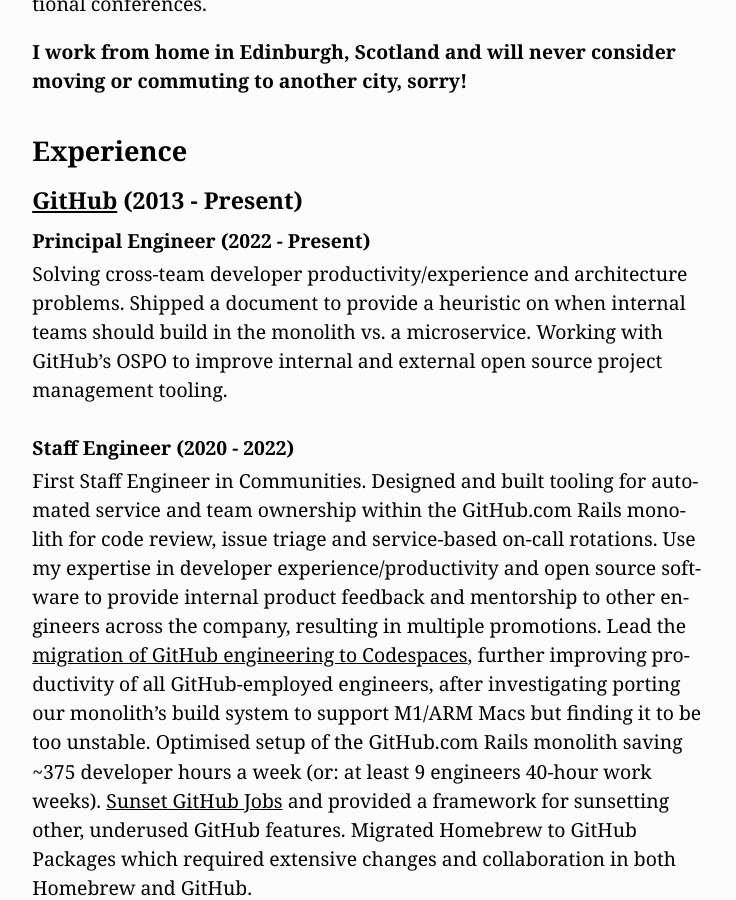
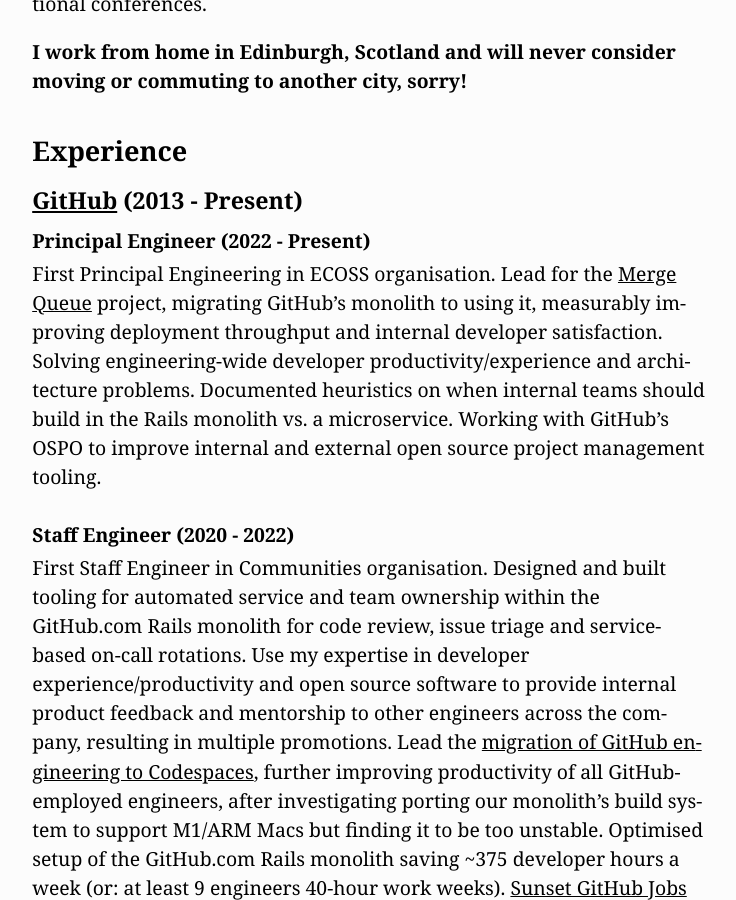
Before and after one commit to MikeMcQuaid/mikemcquaid.com, a Jekyll site: the page built from cv.md, in a window 1280 px wide and 900 px high, scrolled down 388 px. Shown: the whole window, without its empty margins (269-1005 px from the left). Built offline with Jekyll 4.4.1, drawn with Linux system fonts in a browser that asks for light colours.

Commit message:
cv/projects: various tweaks.

```diff
--- a/cv.md
+++ b/cv.md
@@ -17,11 +17,11 @@
 
 ##### Principal Engineer (2022 - Present)
 
-Solving cross-team developer productivity/experience and architecture problems. Shipped a document to provide a heuristic on when internal teams should build in the monolith vs. a microservice. Working with GitHub's OSPO to improve internal and external open source project management tooling.
+First Principal Engineering in ECOSS organisation. Lead for the [Merge Queue](https://docs.github.com/en/repositories/configuring-branches-and-merges-in-your-repository/configuring-pull-request-merges/managing-a-merge-queue) project, migrating GitHub's monolith to using it, measurably improving deployment throughput and internal developer satisfaction. Solving engineering-wide developer productivity/experience and architecture problems. Documented heuristics on when internal teams should build in the Rails monolith vs. a microservice. Working with GitHub's OSPO to improve internal and external open source project management tooling.
 
 ##### Staff Engineer (2020 - 2022)
 
-First Staff Engineer in Communities. Designed and built tooling for automated service and team ownership within the GitHub.com Rails monolith for code review, issue triage and service-based on-call rotations. Use my expertise in developer experience/productivity and open source software to provide internal product feedback and mentorship to other engineers across the company, resulting in multiple promotions. Lead the [migration of GitHub engineering to Codespaces](https://github.blog/2021-08-11-githubs-engineering-team-moved-codespaces/), further improving productivity of all GitHub-employed engineers, after investigating porting our monolith's build system to support M1/ARM Macs but finding it to be too unstable. Optimised setup of the GitHub.com Rails monolith saving ~375 developer hours a week (or: at least 9 engineers 40-hour work weeks). [Sunset GitHub Jobs](https://github.blog/changelog/2021-04-19-deprecation-notice-github-jobs-site/) and provided a framework for sunsetting other, underused GitHub features. Migrated Homebrew to GitHub Packages which required extensive changes and collaboration in both Homebrew and GitHub.
+First Staff Engineer in Communities organisation. Designed and built tooling for automated service and team ownership within the GitHub.com Rails monolith for code review, issue triage and service-based on-call rotations. Use my expertise in developer experience/productivity and open source software to provide internal product feedback and mentorship to other engineers across the company, resulting in multiple promotions. Lead the [migration of GitHub engineering to Codespaces](https://github.blog/2021-08-11-githubs-engineering-team-moved-codespaces/), further improving productivity of all GitHub-employed engineers, after investigating porting our monolith's build system to support M1/ARM Macs but finding it to be too unstable. Optimised setup of the GitHub.com Rails monolith saving ~375 developer hours a week (or: at least 9 engineers 40-hour work weeks). [Sunset GitHub Jobs](https://github.blog/changelog/2021-04-19-deprecation-notice-github-jobs-site/) and provided a framework for sunsetting other, underused GitHub features. Migrated Homebrew to GitHub Packages which required extensive changes and collaboration in both Homebrew and GitHub.
 
 ##### Senior Developer Advocate (2016 - 2018)
 
```
Also changed, not shown: projects.md (+1 -7 lines).
